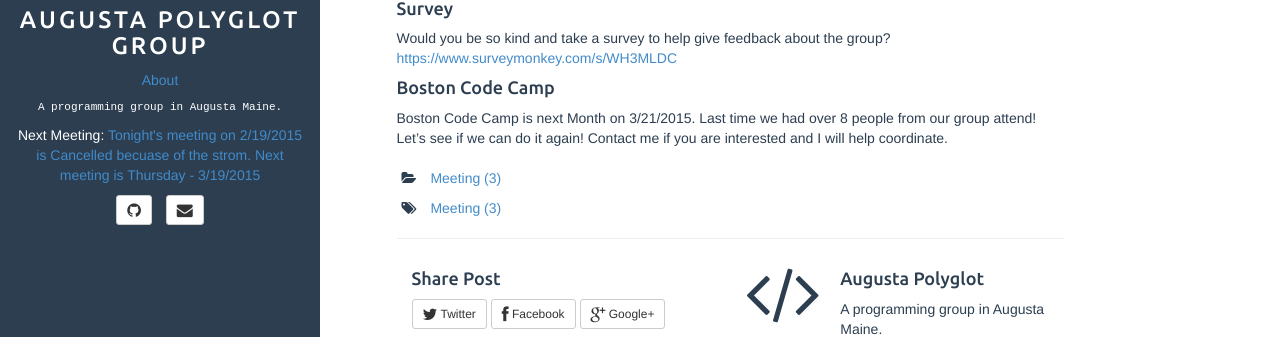
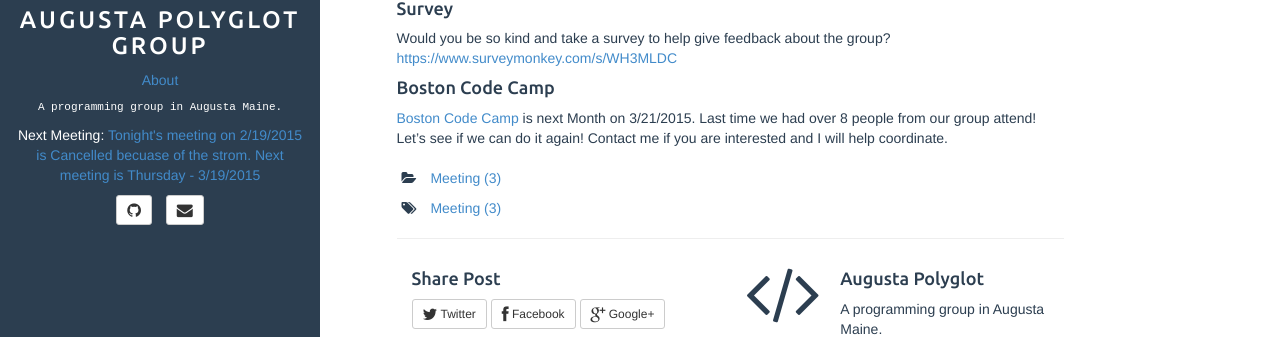
Before and after one commit to Augusta-Polyglot/augusta-polyglot.github.io, a Jekyll site: the page built from _posts/2015-2-19-Meeting Canceled.md, in a window 1280 px wide. Shown: the part 211-548 px from the top of the page. Built offline with Jekyll 4.4.1, drawn with Linux system fonts in a browser that asks for light colours; part of the change alters nothing that is shown.

```diff
--- a/_posts/2015-2-19-Meeting Canceled.md
+++ b/_posts/2015-2-19-Meeting Canceled.md
@@ -13,4 +13,4 @@ Would you be so kind and take a survey to help give feedback about the group?
 [https://www.surveymonkey.com/s/WH3MLDC](https://www.surveymonkey.com/s/WH3MLDC)
 
 #### Boston Code Camp
-Boston Code Camp is next Month on 3/21/2015.  Last time we had over 8 people from our group attend!  Let's see if we can do it again!  Contact me if you are interested and I will help coordinate.
+[Boston Code Camp](https://www.bostoncodecamp.com/) is next Month on 3/21/2015.  Last time we had over 8 people from our group attend!  Let's see if we can do it again!  Contact me if you are interested and I will help coordinate.
```
